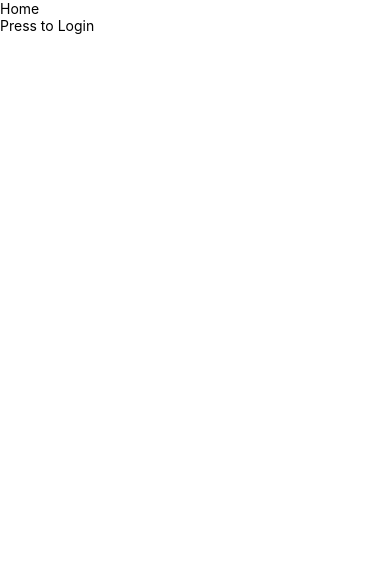
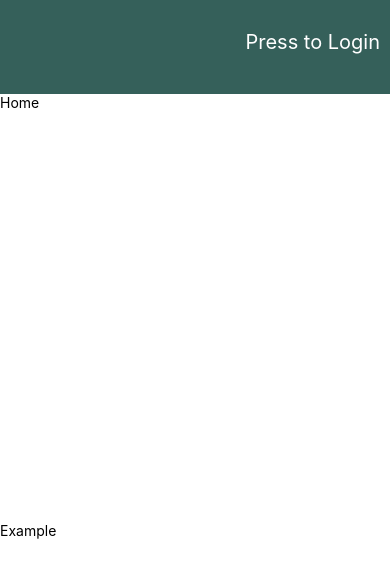
Before and after one commit to jvelasquezm1/React-native-fundamentals, a React Native app: screen / in a window 390 px wide. Shown: the top 574 px of the page. Built offline with nearby package versions, Linux system fonts and the light colour scheme.

Commit message:
Styles added to the header

```diff
--- a/app/sections/Header.js
+++ b/app/sections/Header.js
@@ -1,5 +1,5 @@
 import React, { Component } from 'react';
-import { Text } from 'react-native';
+import { Text, View, StyleSheet } from 'react-native';
 
 export class Header extends Component {
     constructor(props) {
@@ -17,9 +17,28 @@ export class Header extends Component {
     render() {
         let display = this.state.isLoggedIn ? 'Sample User' : this.props.message;
         return (
-            <Text onPress={this.toogleUser}>
-                {display}
-            </Text>
+            <View style={styles.headStyle}>
+                <Text
+                style={styles.headText}
+                onPress={this.toogleUser}>
+                    {display}
+                </Text>
+            </View>
         );
     }
 }
+
+const styles = StyleSheet.create({
+    headText: {
+        textAlign: 'right',
+        color: '#fff',
+        fontSize: 20
+    },
+    headStyle: {
+        paddingTop: 30,
+        paddingBottom: 10,
+        paddingRight: 10,
+        backgroundColor: '#35605a',
+        flex: 1
+    }
+})
--- a/app/views/Home.js
+++ b/app/views/Home.js
@@ -1,16 +1,24 @@
 import React, { Component } from 'react';
-import { Text, View } from 'react-native';
+import { Text, View, StyleSheet } from 'react-native';
 import { Header } from '../sections/Header'
 
 class Home extends Component {
     render() {
         return (
-            <View>
-              <Text>Home</Text>
-              <Header message = 'Press to Login' />
+            <View style={styles.container}>
+                <Header message='Press to Login' />
+                <Text style={{flex:8}}>Home</Text>
+                <Text style={{flex:6}}>Example</Text>
             </View>
         );
     }
 }
 
+const styles = StyleSheet.create({
+  container: {
+      flex: 1
+  }
+});
+
+
 export default Home;
```
